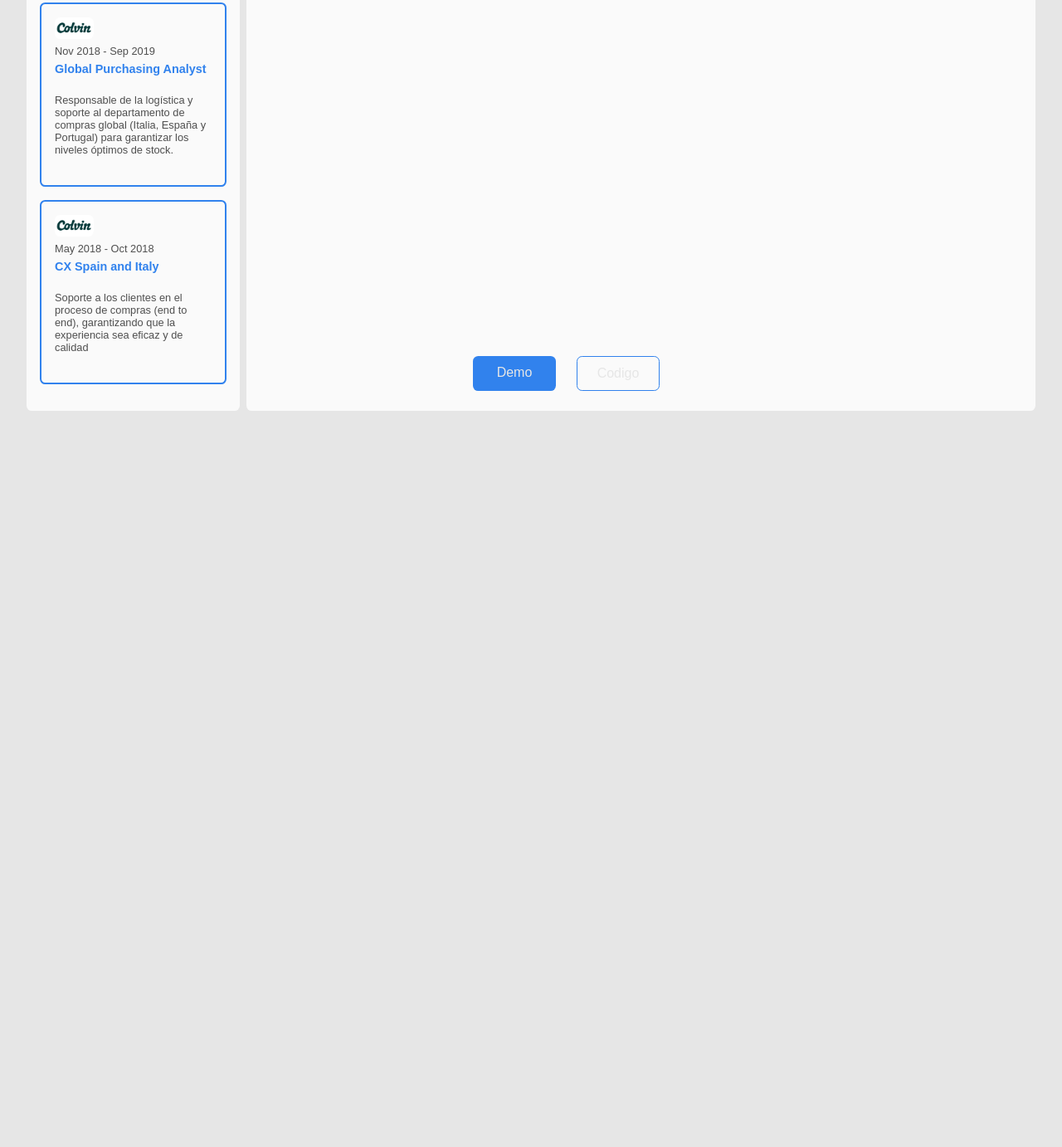
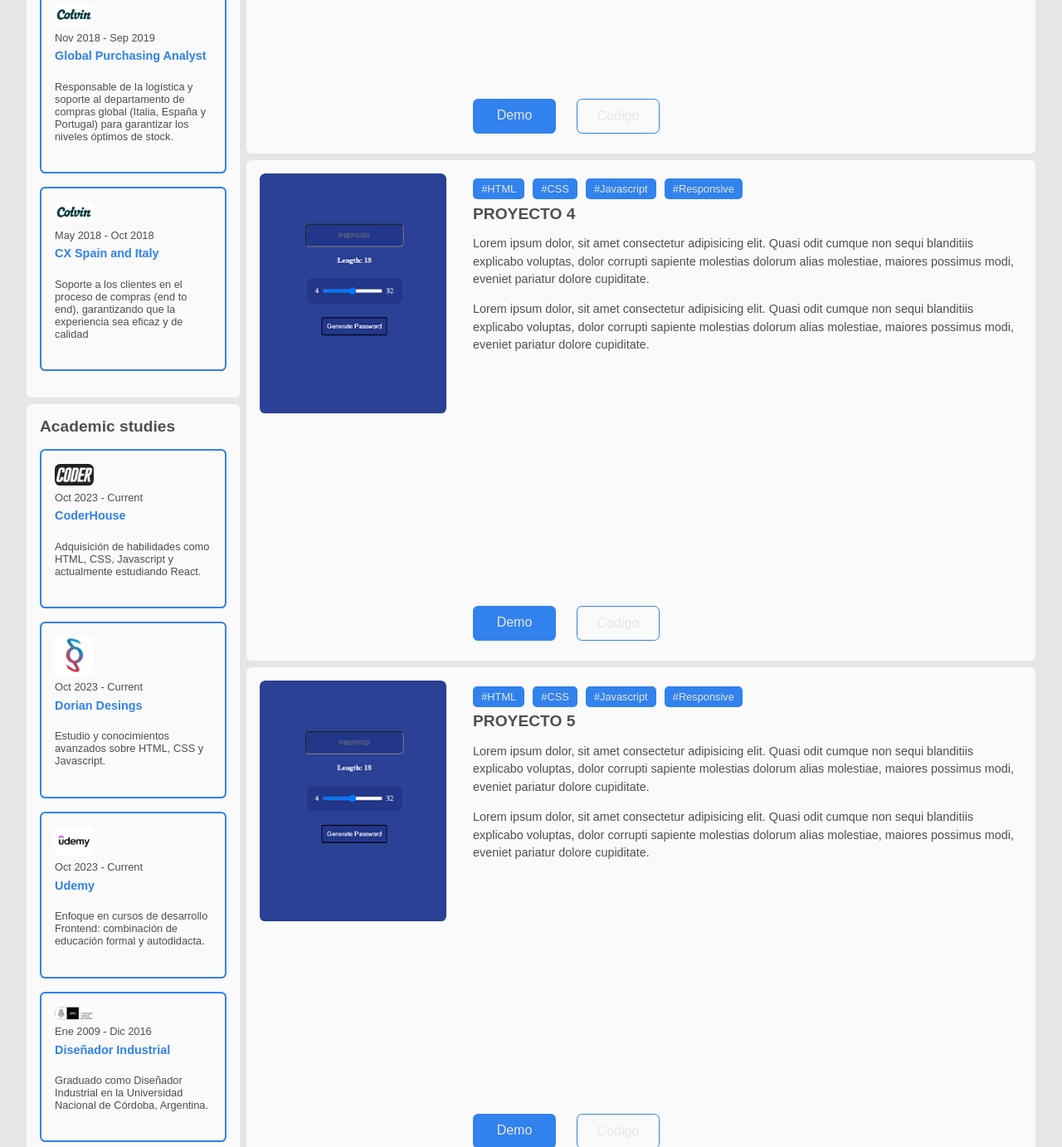
Before and after one commit to gerimosca/Portfolio, a website: page index.html in a window 1280 px wide. Shown: the part 1418-2800 px from the top of the page at 83% size. Before the commit the page ends 1945 px from the top, so only its background shows below. Drawn offline with Linux system fonts and the light colour scheme.

Commit message:
info actualizada proyectos

```diff
--- a/index.html
+++ b/index.html
@@ -94,6 +94,49 @@
             </div>
           </div>
         </article>
+        <article class="card card--experience studies">
+          <h2 class="card__title">Academic studies</h2>
+          <div class="experience studies">
+            <div class="experience__info studies">
+              <img src="./docs/assets/images/coderhouse.jpg" alt="logo coderhouse" class="experience__image" />
+              <p class="experience__time studies">Oct 2023 - Current</p>
+              <h3 class="experience__job studies">CoderHouse</h3>
+              <p class="experience__description studies">
+                Adquisición de habilidades como HTML, CSS, Javascript y actualmente estudiando React.
+              </p>
+            </div>
+          </div>
+          <div class="experience studies">
+            <div class="experience__info studies">
+              <img src="./docs/assets/images/dorianDesings.jpg" alt="logo dorian" class="experience__image" />
+              <p class="experience__time studies">Oct 2023 - Current</p>
+              <h3 class="experience__job studies">Dorian Desings</h3>
+              <p class="experience__description studies">
+                Estudio y conocimientos avanzados sobre HTML, CSS y Javascript.
+              </p>
+            </div>
+          </div>
+          <div class="experience studies">
+            <div class="experience__info studies">
+              <img src="./docs/assets/images/udemy.jpg" alt="logo udemy" class="experience__image" />
+              <p class="experience__time studies">Oct 2023 - Current</p>
+              <h3 class="experience__job studies">Udemy</h3>
+              <p class="experience__description studies">
+                Enfoque en cursos de desarrollo Frontend: combinación de educación formal y autodidacta.
+              </p>
+            </div>
+          </div>
+          <div class="experience studies">
+            <div class="experience__info studies">
+              <img src="./docs/assets/images/UNC.png" alt="logo unc" class="experience__image" />
+              <p class="experience__time studies">Ene 2009 - Dic 2016</p>
+              <h3 class="experience__job studies">Diseñador Industrial</h3>
+              <p class="experience__description studies">
+                Graduado como Diseñador Industrial en la Universidad Nacional de Córdoba, Argentina.
+              </p>
+            </div>
+          </div>
+        </article>
       </section>
       <section class="column column--right">
         <article class="card">
@@ -107,15 +150,15 @@
             <div class="skills">
               <div class="skills__item">
                 <p class="skills__tech">HTML</p>
-                <div class="skills__bar skills__bar--70"></div>
+                <div class="skills__bar skills__bar--90"></div>
               </div>
               <div class="skills__item">
                 <p class="skills__tech">CSS</p>
-                <div class="skills__bar skills__bar--60"></div>
+                <div class="skills__bar skills__bar--80"></div>
               </div>
               <div class="skills__item">
                 <p class="skills__tech">Javascript</p>
-                <div class="skills__bar skills__bar--50"></div>
+                <div class="skills__bar skills__bar--70"></div>
               </div>
               <div class="skills__item">
                 <p class="skills__tech">React</p>
@@ -181,22 +224,31 @@
               <span class="project__tag">#HTML</span>
               <span class="project__tag">#CSS</span>
               <span class="project__tag">#Javascript</span>
-              <span class="project__tag">#Responsive</span>
             </div>
             <h2 class="card__title">Grill & Go</h2>
             <p class="card__text">
-              Lorem ipsum dolor, sit amet consectetur adipisicing elit. Quasi odit cumque non sequi blanditiis explicabo
-              voluptas, dolor corrupti sapiente molestias dolorum alias molestiae, maiores possimus modi, eveniet
-              pariatur dolore cupiditate.
+              ¡Bienvenidos a Grill & Go! Este sitio web ha sido el primero que he construido, una vez finalizados los
+              cursos de HTML, CSS y Javascript.
             </p>
             <p class="card__text">
-              Lorem ipsum dolor, sit amet consectetur adipisicing elit. Quasi odit cumque non sequi blanditiis explicabo
-              voluptas, dolor corrupti sapiente molestias dolorum alias molestiae, maiores possimus modi, eveniet
-              pariatur dolore cupiditate.
+              Decidí crear este sitio web como un proyecto personal para aprender más sobre diseño web y programación,
+              para compartir el amor que tengo por las parrilladas.
+            </p>
+            <p class="card__text">
+              Este sitio es el resultado de meses de aprendizaje, experimentación y dedicación. Cada página, cada línea
+              de código, ha sido una oportunidad para crecer y mejorar mis habilidades. He trabajado para asegurarme que
+              la experiencia de usuario sea lo más intuitiva y agradable posible.
             </p>
             <div class="buttons">
-              <a href="https://gerimosca.github.io/grillandgo/" target="_blank" class="button button--primary">Demo</a>
-              <a href="https://github.com/gerimosca/grillandgo" target="_blank" class="button button--ghost">Codigo</a>
+              <a
+                href="https://gerimosca.github.io/grillAndGoJS/index.html"
+                target="_blank"
+                class="button button--primary"
+                >Demo</a
+              >
+              <a href="https://github.com/gerimosca/grillAndGoJS" target="_blank" class="button button--ghost"
+                >Codigo</a
+              >
             </div>
           </div>
         </article>
@@ -217,14 +269,18 @@
             </div>
             <h2 class="card__title">Optional password generate</h2>
             <p class="card__text">
-              Lorem ipsum dolor, sit amet consectetur adipisicing elit. Quasi odit cumque non sequi blanditiis explicabo
-              voluptas, dolor corrupti sapiente molestias dolorum alias molestiae, maiores possimus modi, eveniet
-              pariatur dolore cupiditate.
+              He desarrollado un generador de contraseñas aleatorias para ayudar a mantener la seguridad de tus cuentas
+              en línea. Este generador de contraseñas utiliza un algoritmo para combinar letras, números y símbolos,
+              creando contraseñas únicas cada vez que se usa.
             </p>
             <p class="card__text">
-              Lorem ipsum dolor, sit amet consectetur adipisicing elit. Quasi odit cumque non sequi blanditiis explicabo
-              voluptas, dolor corrupti sapiente molestias dolorum alias molestiae, maiores possimus modi, eveniet
-              pariatur dolore cupiditate.
+              Puedes personalizar la longitud de la contraseña y elegir los tipos de caracteres que deseas incluir,
+              asegurando que se adapten a tus necesidades específicas.
+            </p>
+            <p class="card__text">
+              La interfaz de usuario es amigable e intuitiva, diseñada para que cualquiera pueda generar una contraseña
+              segura con facilidad. Solo selecciona las opciones que prefieras y presiona el botón para generar tu nueva
+              contraseña
             </p>
             <div class="buttons">
               <a href="https://gerimosca.github.io/OptionalRandomPsw/" target="_blank" class="button button--primary"
@@ -249,6 +305,59 @@
             </div>
             <h2 class="card__title">Password generate</h2>
             <p class="card__text">
+              Este generador de contraseñas aleatorias, a diferencia del anterior, combina letras, números y símbolos
+              sin tener la posibilidad de seleccionar como opción, mayusculas, minúsculas, números o símbolos.
+            </p>
+            <p class="card__text">
+              La interfaz de usuario es intuitiva, lo que te permite personalizar la longitud de la contraseña deseada.
+            </p>
+            <div class="buttons">
+              <a href="https://gerimosca.github.io/pwGenerator/" target="_blank" class="button button--primary">Demo</a>
+              <a href="https://github.com/gerimosca/pwGenerator" target="_blank" class="button button--ghost">Codigo</a>
+            </div>
+          </div>
+        </article>
+        <article class="card card--projects">
+          <div class="card__image-container">
+            <img src="./docs/assets/images/basicPWgenerator.png" alt="password generate" class="card__image" />
+          </div>
+          <div class="project">
+            <div class="project__tags">
+              <span class="project__tag">#HTML</span>
+              <span class="project__tag">#CSS</span>
+              <span class="project__tag">#Javascript</span>
+              <span class="project__tag">#Responsive</span>
+            </div>
+            <h2 class="card__title">PROYECTO 4</h2>
+            <p class="card__text">
+              Lorem ipsum dolor, sit amet consectetur adipisicing elit. Quasi odit cumque non sequi blanditiis explicabo
+              voluptas, dolor corrupti sapiente molestias dolorum alias molestiae, maiores possimus modi, eveniet
+              pariatur dolore cupiditate.
+            </p>
+            <p class="card__text">
+              Lorem ipsum dolor, sit amet consectetur adipisicing elit. Quasi odit cumque non sequi blanditiis explicabo
+              voluptas, dolor corrupti sapiente molestias dolorum alias molestiae, maiores possimus modi, eveniet
+              pariatur dolore cupiditate.
+            </p>
+            <div class="buttons">
+              <a href="https://gerimosca.github.io/pwGenerator/" target="_blank" class="button button--primary">Demo</a>
+              <a href="https://github.com/gerimosca/pwGenerator" target="_blank" class="button button--ghost">Codigo</a>
+            </div>
+          </div>
+        </article>
+        <article class="card card--projects">
+          <div class="card__image-container">
+            <img src="./docs/assets/images/basicPWgenerator.png" alt="password generate" class="card__image" />
+          </div>
+          <div class="project">
+            <div class="project__tags">
+              <span class="project__tag">#HTML</span>
+              <span class="project__tag">#CSS</span>
+              <span class="project__tag">#Javascript</span>
+              <span class="project__tag">#Responsive</span>
+            </div>
+            <h2 class="card__title">PROYECTO 5</h2>
+            <p class="card__text">
               Lorem ipsum dolor, sit amet consectetur adipisicing elit. Quasi odit cumque non sequi blanditiis explicabo
               voluptas, dolor corrupti sapiente molestias dolorum alias molestiae, maiores possimus modi, eveniet
               pariatur dolore cupiditate.
--- a/src/css/styles.css
+++ b/src/css/styles.css
@@ -148,7 +148,8 @@
 }
 
 .card__title{
-    margin-bottom: 0.1em;
+    margin-top: 0;
+    margin-bottom: 0em;
     font-size: 1.2rem;
 }
 
```
Also changed, not shown: docs/assets/images/UNC.png (added), docs/assets/images/coderhouse.jpg (added), docs/assets/images/dorian.png (added), docs/assets/images/dorianDesings.jpg (added), docs/assets/images/udemy.jpg (added), docs/assets/images/udemy.png (added).
